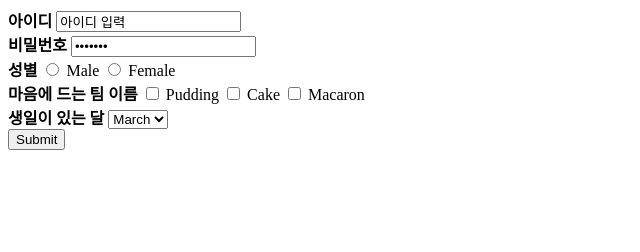
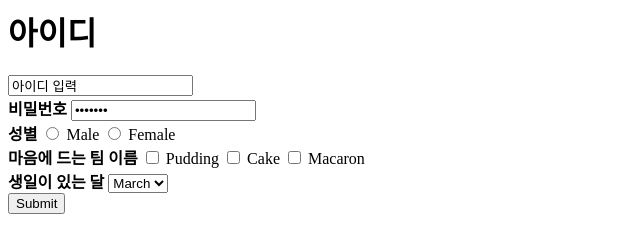
Before and after one commit to Doopdubudubudoop/static-test-0208_02, a plain HTML site: page survey.html in a window 1280 px wide. Shown: the whole page, without its empty margins (0-640 px from the left). Drawn offline with Linux system fonts and the light colour scheme.

Commit message:
edit-02-1

```diff
--- a/survey.html
+++ b/survey.html
@@ -3,7 +3,7 @@
 <form>
 
 	<div>
-		<strong> 아이디 </strong>
+		<h1> 아이디 </h1>
 		<input type = "text" name = "name" value = "아이디 입력">
 	</div>
 	<div>
```
